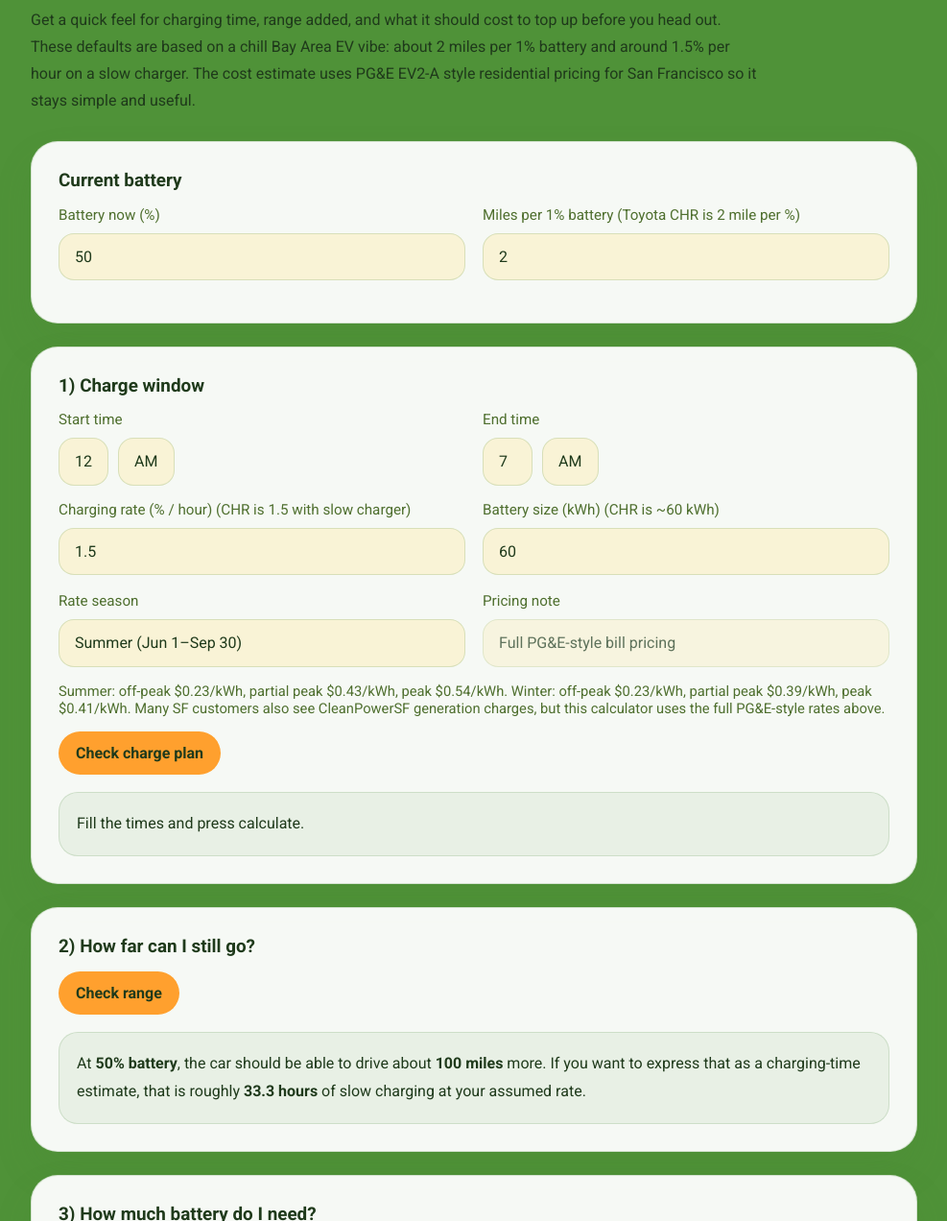
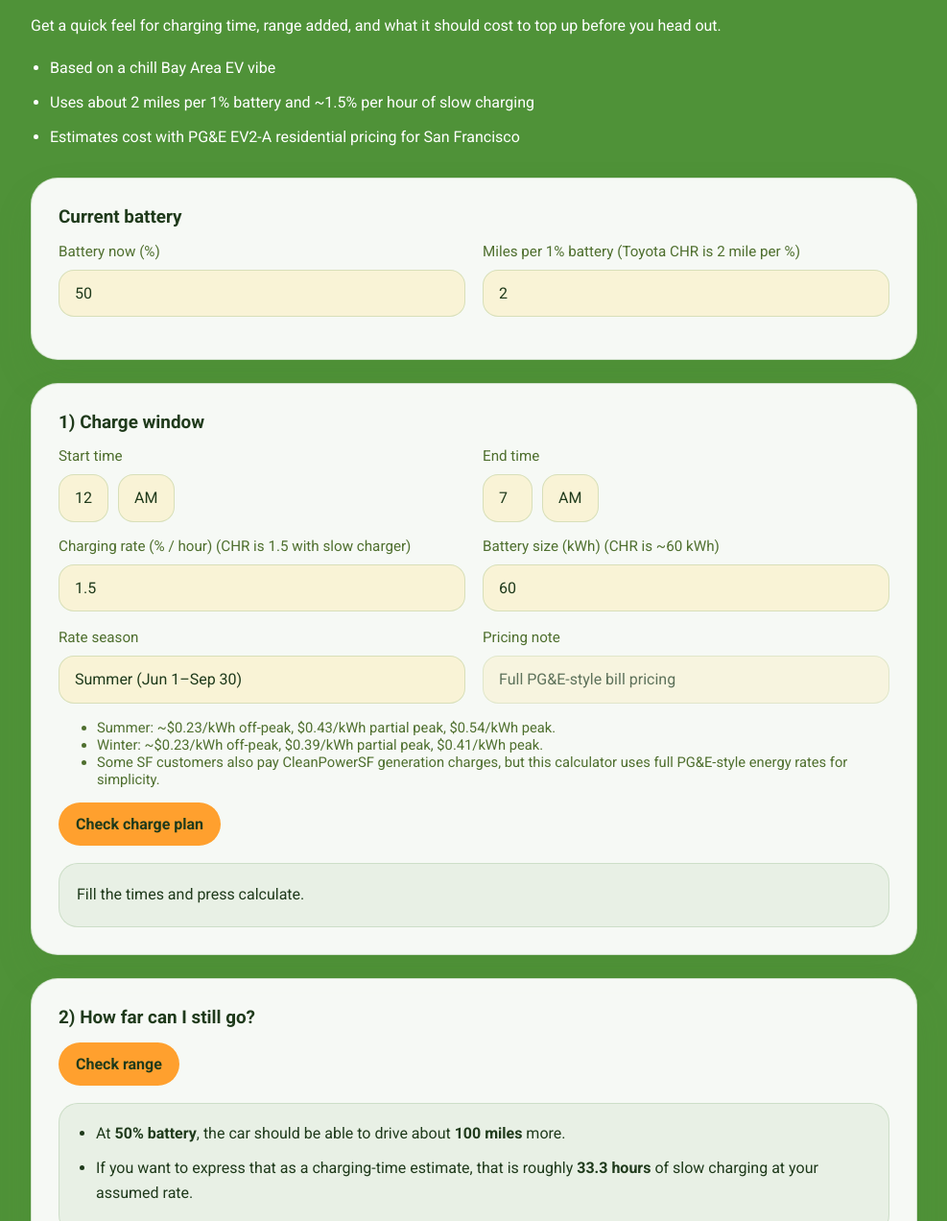
Before and after one commit to yueyue0401/ev-calculator, a plain HTML site: page index.html in a window 1280 px wide. Shown: the part 88-1360 px from the top of the page at 96% size, without its empty margins (146-1133 px from the left). Drawn offline with Linux system fonts and the light colour scheme.

Commit message:
fix layout

```diff
--- a/index.html
+++ b/index.html
@@ -50,13 +50,24 @@
       }
 
       .intro {
-        color: var(--text);
+        color: #ffffff;
         margin: 0 0 28px;
         max-width: 760px;
         line-height: 1.75;
         opacity: 0;
         animation: fadeInUp 0.7s ease forwards;
         animation-delay: 0.05s;
+      }
+
+      .intro ul {
+        margin: 12px 0 0;
+        padding-left: 20px;
+        list-style: disc;
+        color: #ffffff;
+      }
+
+      .intro li {
+        margin-bottom: 8px;
       }
 
       .card {
@@ -175,13 +186,30 @@
         line-height: 1.8;
       }
 
+      .result p,
+      .result ul {
+        margin: 0 0 12px;
+        padding: 0;
+      }
+
+      .result ul {
+        padding-left: 20px;
+      }
+
+      .result li {
+        margin-bottom: 10px;
+        line-height: 1.6;
+      }
+
       .pill {
-        display: inline-block;
+        display: inline-flex;
+        align-items: center;
         padding: 6px 12px;
         background: rgba(255, 239, 145, 0.4);
         color: var(--accent-strong);
         border-radius: 999px;
         margin-right: 8px;
+        margin-bottom: 8px;
         font-size: 0.92rem;
         font-weight: 600;
         animation: pulseGlow 4s ease-in-out infinite alternate;
@@ -228,11 +256,14 @@
   <body>
     <main class="container">
       <h1>Churd's CHR Charging Planner</h1>
-      <p class="intro">
-        Get a quick feel for charging time, range added, and what it should cost to top up before you head out.
-        These defaults are based on a chill Bay Area EV vibe: about 2 miles per 1% battery and around 1.5% per hour on a slow charger.
-        The cost estimate uses PG&E EV2-A style residential pricing for San Francisco so it stays simple and useful.
-      </p>
+      <div class="intro">
+        <p>Get a quick feel for charging time, range added, and what it should cost to top up before you head out.</p>
+        <ul>
+          <li>Based on a chill Bay Area EV vibe</li>
+          <li>Uses about 2 miles per 1% battery and ~1.5% per hour of slow charging</li>
+          <li>Estimates cost with PG&E EV2-A residential pricing for San Francisco</li>
+        </ul>
+      </div>
 
       <section class="card">
         <h2>Current battery</h2>
@@ -322,10 +353,13 @@
             </select>
           </div>
         </div>
-        <p class="small">
-          Summer: off-peak $0.23/kWh, partial peak $0.43/kWh, peak $0.54/kWh. Winter: off-peak $0.23/kWh, partial peak $0.39/kWh, peak $0.41/kWh.
-          Many SF customers also see CleanPowerSF generation charges, but this calculator uses the full PG&E-style rates above.
-        </p>
+        <div class="small">
+          <ul>
+            <li>Summer: ~$0.23/kWh off-peak, $0.43/kWh partial peak, $0.54/kWh peak.</li>
+            <li>Winter: ~$0.23/kWh off-peak, $0.39/kWh partial peak, $0.41/kWh peak.</li>
+            <li>Some SF customers also pay CleanPowerSF generation charges, but this calculator uses full PG&E-style energy rates for simplicity.</li>
+          </ul>
+        </div>
 
         <button type="button" onclick="calculateChargeWindow()">Check charge plan</button>
         <div id="chargeResult" class="result">Fill the times and press calculate.</div>
@@ -423,14 +457,17 @@
 
         const result = document.getElementById("chargeResult");
         result.innerHTML = `
-          <span class="pill">${durationHours.toFixed(1)} hrs</span>
-          <span class="pill">+${batteryGain.toFixed(1)}% battery</span>
-          <span class="pill">~${milesAfterCharge.toFixed(0)} miles range</span>
-          <br /><br />
-          Starting at <strong>${currentBattery}%</strong>, charging for <strong>${durationHours.toFixed(1)} hours</strong> should add about <strong>${batteryGain.toFixed(1)}%</strong>.
-          That would bring the battery to about <strong>${newBattery.toFixed(1)}%</strong> and give you roughly <strong>${milesAfterCharge.toFixed(0)} miles</strong> of driving range.<br />
-          Estimated energy used: <strong>${kWhNeeded.toFixed(1)} kWh</strong>.<br />
-          Estimated electricity cost: <strong>$${estimatedCost.toFixed(2)}</strong> using the selected <strong>${season}</strong> PG&E EV2-A pricing window.
+          <div class="result-summary">
+            <span class="pill">${durationHours.toFixed(1)} hrs</span>
+            <span class="pill">+${batteryGain.toFixed(1)}% battery</span>
+            <span class="pill">~${milesAfterCharge.toFixed(0)} miles</span>
+          </div>
+          <ul>
+            <li>Starting at <strong>${currentBattery}%</strong>, charging for <strong>${durationHours.toFixed(1)} hours</strong> should add <strong>${batteryGain.toFixed(1)}%</strong>.</li>
+            <li>That brings the battery to about <strong>${newBattery.toFixed(1)}%</strong> and gives roughly <strong>${milesAfterCharge.toFixed(0)} miles</strong> of range.</li>
+            <li>Estimated energy used: <strong>${kWhNeeded.toFixed(1)} kWh</strong>.</li>
+            <li>Estimated cost: <strong>$${estimatedCost.toFixed(2)}</strong> using <strong>${season}</strong> PG&E EV2-A.</li>
+          </ul>
         `;
       }
 
@@ -441,8 +478,10 @@
 
         const result = document.getElementById("driveResult");
         result.innerHTML = `
-          At <strong>${currentBattery}% battery</strong>, the car should be able to drive about <strong>${milesRemaining.toFixed(0)} miles</strong> more.
-          If you want to express that as a charging-time estimate, that is roughly <strong>${(currentBattery / 1.5).toFixed(1)} hours</strong> of slow charging at your assumed rate.
+          <ul>
+            <li>At <strong>${currentBattery}% battery</strong>, the car should be able to drive about <strong>${milesRemaining.toFixed(0)} miles</strong> more.</li>
+            <li>If you want to express that as a charging-time estimate, that is roughly <strong>${(currentBattery / 1.5).toFixed(1)} hours</strong> of slow charging at your assumed rate.</li>
+          </ul>
         `;
       }
 
@@ -453,8 +492,10 @@
 
         const result = document.getElementById("tripResult");
         result.innerHTML = `
-          To drive <strong>${tripMiles} miles</strong> at about <strong>${milesPerPercent} miles per 1%</strong> battery, you would need about <strong>${neededBattery}% battery</strong>.
-          That is roughly <strong>${(tripMiles / 2).toFixed(1)}%</strong> using the earlier rule-of-thumb from your notes.
+          <ul>
+            <li>To drive <strong>${tripMiles} miles</strong> at about <strong>${milesPerPercent} miles per 1%</strong> battery, you would need about <strong>${neededBattery}% battery</strong>.</li>
+            <li>That is roughly <strong>${(tripMiles / 2).toFixed(1)}%</strong> using the earlier rule of thumb from your notes.</li>
+          </ul>
         `;
       }
 
```
